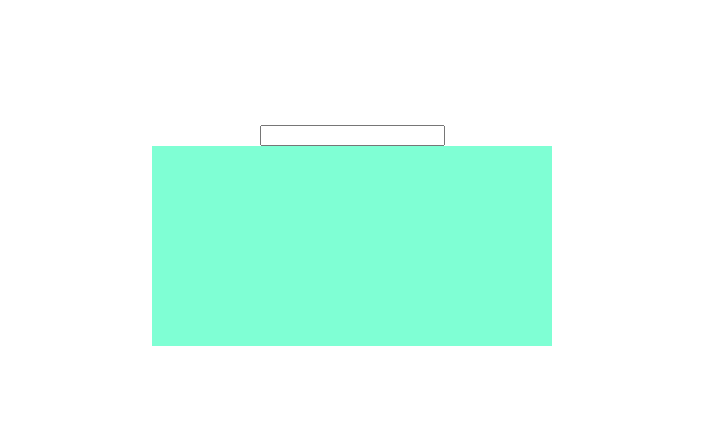
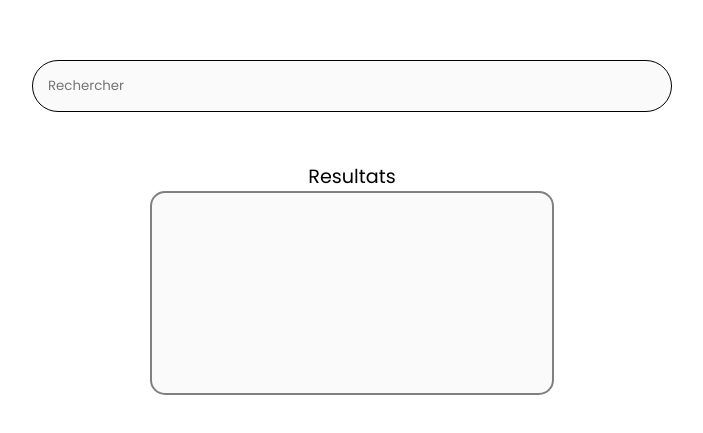
Before and after one commit to lroux07/suggest_input, a website built with Vite: page index.html in a window 1280 px wide. Shown: the part 173-606 px from the top of the page, without its empty margins (288-991 px from the left). Built offline with nearby package versions, Linux system fonts and the light colour scheme.

Commit message:
Finish search bar

```diff
--- a/index.html
+++ b/index.html
@@ -8,8 +8,9 @@
     <link rel="stylesheet" href="style.css">
   </head>
   <body>
-    <input type="search" id="search" name="search">
+    <input type="search" id="search" name="search" placeholder="Rechercher">
 
+    <p>Resultats</p>
     <div id="suggest"></div>
 
     <script type="module" src="/main.js"></script>
--- a/style.css
+++ b/style.css
@@ -1,3 +1,14 @@
+@import url('https://fonts.googleapis.com/css2?family=Hanken+Grotesk:wght@300;800&family=Plus+Jakarta+Sans:wght@500&family=Poppins:wght@200;300;400&display=swap');
+
+* {
+    padding: 0;
+    margin: 0;
+
+    font-family: 'Hanken Grotesk', sans-serif;
+    font-family: 'Plus Jakarta Sans', sans-serif;
+    font-family: 'Poppins', sans-serif;
+}
+
 body {
     display: flex;
     justify-content: center;
@@ -6,12 +17,25 @@ body {
     flex-direction: column;
 }
 
+input {
+    padding: 15px;
+    width: 50%;
+    border-radius: 30px;
+    background-color: #fafafa;
+    border: 1px solid black;
+}
+
+p {
+    margin-top: 50px;
+    font-size: 1.2em;
+}
+
 div {
-    /* border: 3px solid black; */
+    border: 2px solid gray;
     height: 200px;
     width: 400px;
-    background-color: aquamarine;
-    /* margin: 50px; */
+    background-color: #fafafa;
+    border-radius: 15px;
 }
 
 li {
```
